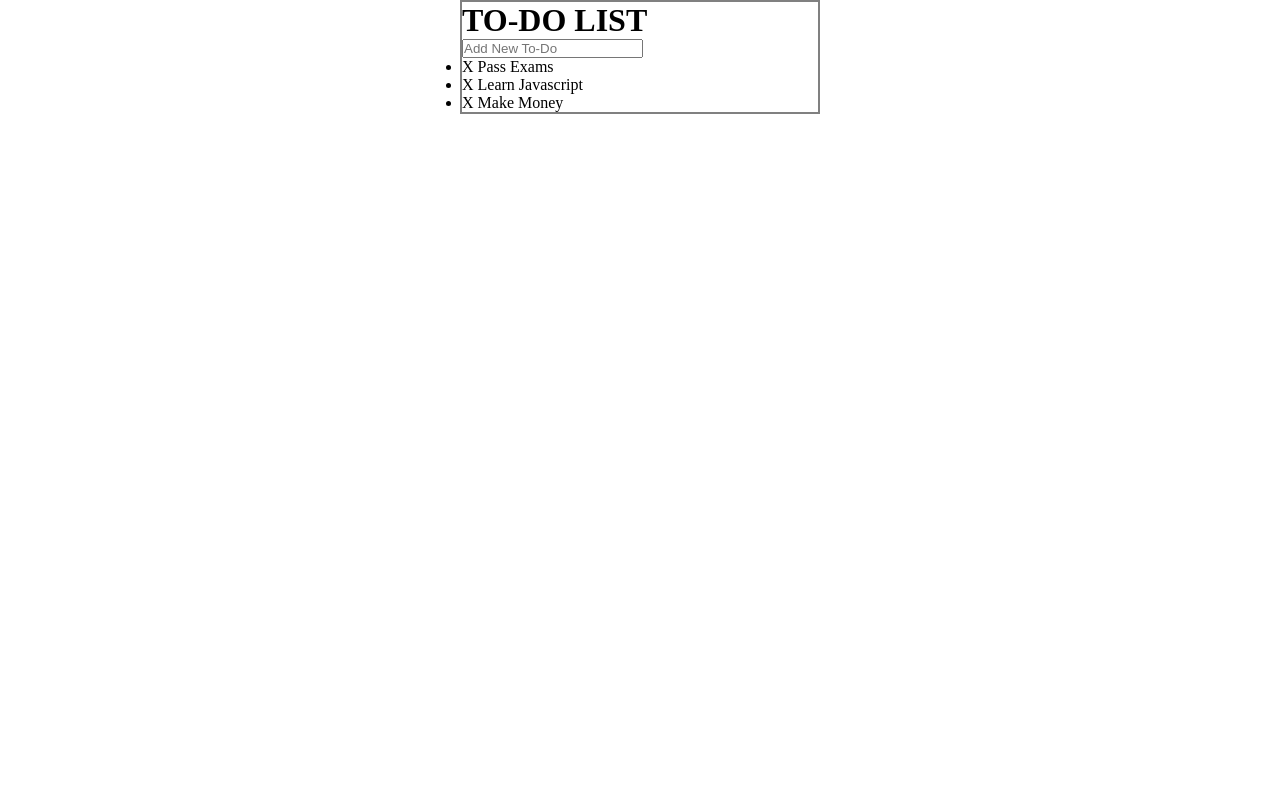
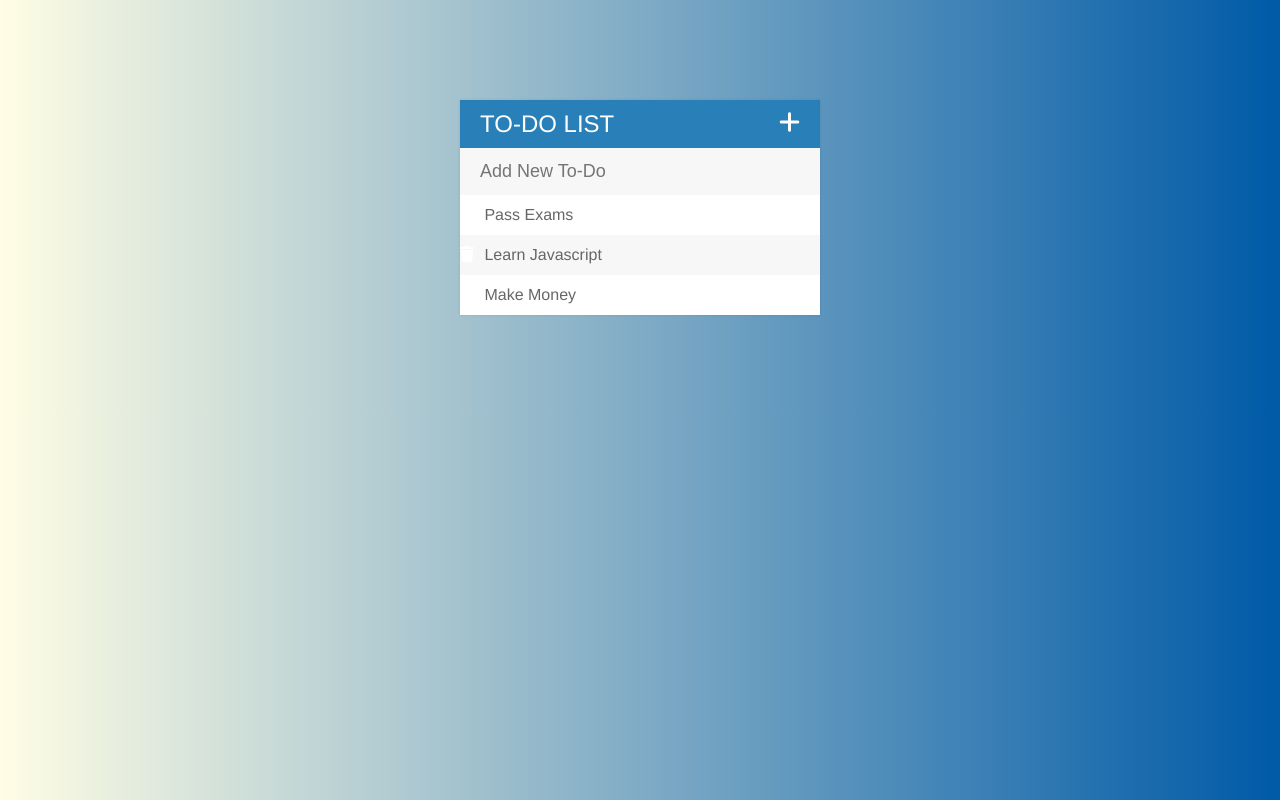
Before and after one commit to femiopebiyi/standard-todo-list, a plain HTML site: page index.html in a window 1280 px wide. Drawn offline with Linux system fonts and the light colour scheme.

Commit message:
almost finished

```diff
--- a/assets/css/styles.css
+++ b/assets/css/styles.css
@@ -3,13 +3,76 @@
     padding: 0;
     box-sizing: border-box;
 }
+body{
+    font-family: 'Franklin Gothic Medium', 'Arial Narrow', Arial, sans-serif;
+    background: #005AA7;
+        /* fallback for old browsers */
+        background: -webkit-linear-gradient(to right, #FFFDE4, #005AA7);
+        /* Chrome 10-25, Safari 5.1-6 */
+        background: linear-gradient(to right, #FFFDE4, #005AA7);
+        /* W3C, IE 10+/ Edge, Firefox 16+, Chrome 26+, Opera 12+, Safari 7+ */
+}
+li{
+    background-color: #fff;
+    height: 40px;
+    line-height: 40px;
+    color: #666;
 
+}
+input{
+    font-size: 18px;
+    background-color: #f7f7f7;
+    width: 100%;
+    padding: 13px 13px 13px 20px;
+    border: none;
+}
+
+input:focus{
+    background-color: #fff;
+    border: 2px solid #2980b9;
+    outline: none;
+}
+li:nth-child(2n){
+    background-color: #f7f7f7;
+}
+
+h1{
+    background-color: #2980b9;
+    text-transform: uppercase;
+    font-size: 24px;
+    color: white;
+    font-weight: normal;
+    margin: 0;
+    padding: 10px 20px;
+}
+ul{
+    list-style-type: none;
+    margin: 0;
+    padding: 0;
+}
 #container{
-    border: 2px solid gray;
-    margin: 0 auto;
+    box-shadow: 0 0 3px rgba(0,0,0, 0.1);
+    margin: 100px auto;
     width: 360px;
+    background-color: #f7f7f7;
 }
 .completed{
     color: gray;
     text-decoration: line-through;
 }
+.fa-plus{
+    float: right;
+}
+span{
+    background-color: #e74c3c;
+    height: 40px;
+    color: white;
+    margin-right: 20px;
+    width: 0px;
+    display: inline-block;
+    text-align: center;
+    transition: .2s linear;
+}
+li:hover span{
+    width: 40px;
+}
--- a/assets/js/script.js
+++ b/assets/js/script.js
@@ -1,3 +1,17 @@
-$("li").click(function(){
+$("ul").on("click", "li", function(){
     $(this).toggleClass("completed")
 })
+
+$("ul").on("click", "span", function(event){
+    $(this).parent().fadeOut(500, function(){
+        $(this).remove
+    })
+    event.stopPropagation();
+})
+$("input").keypress(function(event){
+    if(event.which===13){
+        var todoText =  $(this).val()
+        $(this).val("")
+        $("ul").append("<li><span><i class='fa-solid fa-trash'></i></span> " + todoText + "</li>")
+    }
+})
--- a/index.html
+++ b/index.html
@@ -6,17 +6,19 @@
     <title>Todo list</title>
     <link rel="stylesheet" href="./assets/css/styles.css">
     <script defer src="./assets/js/script.js"></script>
+    <script src="https://kit.fontawesome.com/cc39996a00.js" crossorigin="anonymous"></script>
     <script src="./assets/js/lib/code.jquery.com_jquery-3.7.0.js"></script>
+
 </head>
 <body>
     <div id="container">
-        <h1>TO-DO LIST</h1>
+        <h1>TO-DO LIST <i class="fa-solid fa-plus" style="color: #ffffff;"></i></h1>
         <input type="text" placeholder="Add New To-Do">
 
         <ul>
-            <li><span>X</span> Pass Exams</li>
-            <li><span>X</span> Learn Javascript</li>
-            <li><span>X</span> Make Money</li>
+            <li><span><i class="fa-solid fa-trash"></i></span> Pass Exams</li>
+            <li><span><i class="fa-solid fa-trash"></i></span> Learn Javascript</li>
+            <li><span><i class="fa-solid fa-trash"></i></span> Make Money</li>
         </ul>
     </div>
 </body>
```
